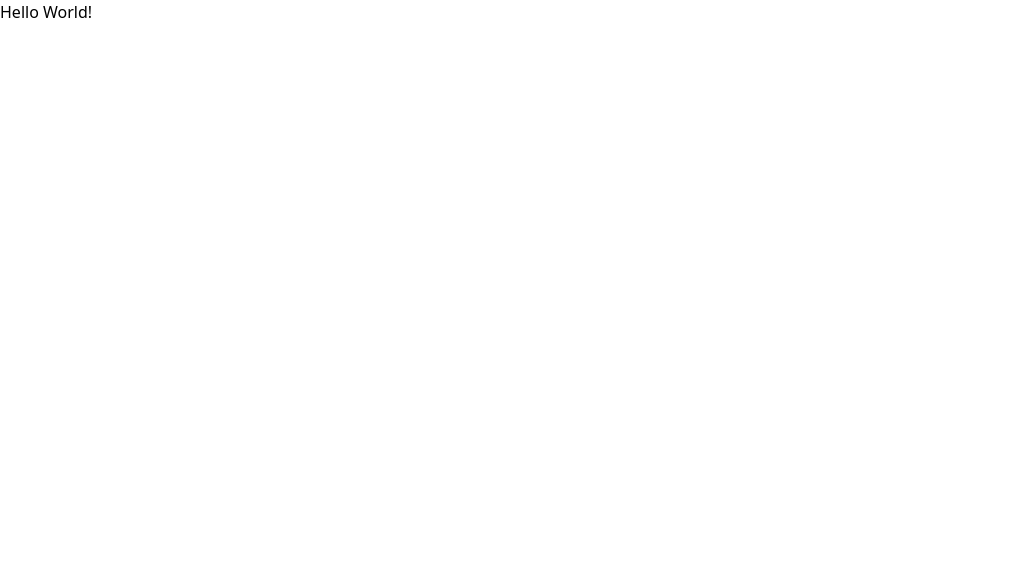
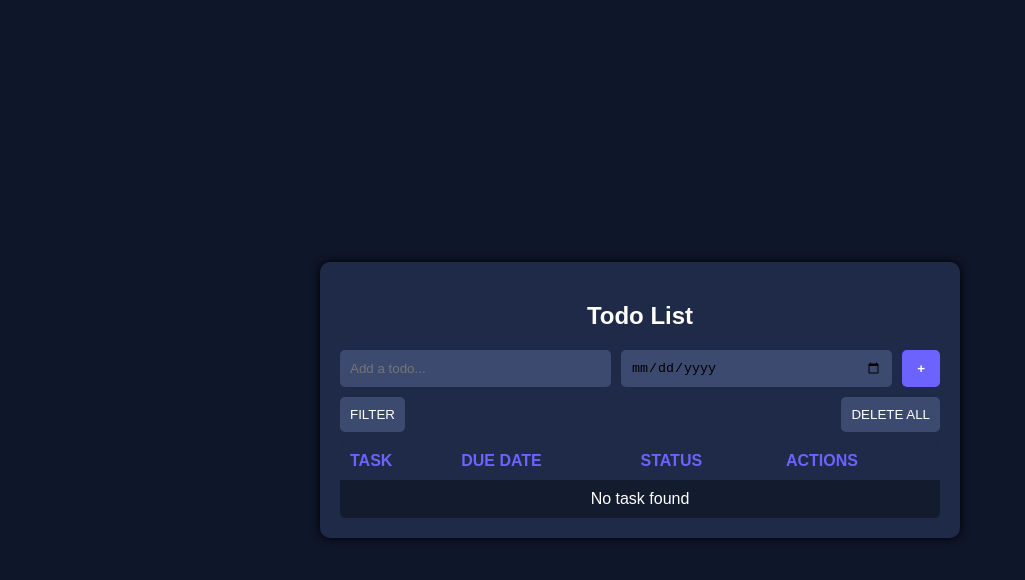
Before and after one commit to Revou-Coding-Camp/codingcamp-04-aug-25-Febsama24, a plain HTML site: page index.html in a window 1280 px wide. Shown: the whole page, without its empty margins (0-1025 px from the left). Drawn offline with nearby package versions, Linux system fonts and the light colour scheme.

Commit message:
finished

```diff
--- a/css/style.css
+++ b/css/style.css
@@ -0,0 +1,99 @@
+body {
+  margin: 0;
+  font-family: Arial, sans-serif;
+  background-color: #0e1629;
+  color: #fff;
+  display: flex;
+  justify-content: center;
+  align-items: center;
+  height: 100vh;
+}
+
+.container {
+  background-color: #1e2a47;
+  padding: 20px;
+  border-radius: 10px;
+  width: 600px;
+  box-shadow: 0 0 10px #000;
+}
+
+h2 {
+  text-align: center;
+  margin-bottom: 20px;
+}
+
+.form {
+  display: flex;
+  gap: 10px;
+  margin-bottom: 10px;
+}
+
+.form input {
+  flex: 1;
+  padding: 10px;
+  border: none;
+  border-radius: 5px;
+  background-color: #3c4a70;
+}
+
+#add-btn {
+  padding: 10px 15px;
+  background-color: #6c63ff;
+  border: none;
+  color: white;
+  font-weight: bold;
+  border-radius: 5px;
+  cursor: pointer;
+}
+
+.actions {
+  display: flex;
+  justify-content: space-between;
+  margin-bottom: 10px;
+}
+
+.actions button {
+  background-color: #3c4a70;
+  border: none;
+  padding: 10px;
+  color: #fff;
+  border-radius: 5px;
+  cursor: pointer;
+}
+
+table {
+  width: 100%;
+  border-collapse: collapse;
+  background-color: #131c2f;
+  border-radius: 5px;
+  overflow: hidden;
+}
+
+table th,
+table td {
+  padding: 10px;
+  text-align: left;
+}
+
+table th {
+  background-color: #1e2a47;
+  color: #6c63ff;
+}
+
+table tr:not(:first-child):hover {
+  background-color: #2a3554;
+}
+
+.status {
+  font-weight: bold;
+}
+
+.delete-btn {
+  color: red;
+  cursor: pointer;
+}
+
+.complete-btn {
+  color: green;
+  cursor: pointer;
+}
--- a/index.html
+++ b/index.html
@@ -1,15 +1,53 @@
 <!DOCTYPE html>
 <html lang="en">
+  <head>
+    <meta charset="UTF-8" />
+    <meta name="viewport" content="width=device-width, initial-scale=1.0" />
+    <title>Coding Camp To Do List RevoU</title>
 
-<head>
-    <meta charset="UTF-8">
-    <meta name="viewport" content="width=device-width, initial-scale=1.0">
-    <title>Document</title>
-    <script src="https://cdn.jsdelivr.net/npm/@tailwindcss/browser@4"></script>
-</head>
+    <!-- css -->
+    <link rel="stylesheet" href="./css/style.css" />
 
-<body>
-    <h1>Hello World!</h1>
-</body>
+  </head>
 
+  <body>
+    <div class="container">
+
+      <!-- Judul -->
+      <h2>Todo List</h2>
+
+      <!-- Form Todo List -->
+      <div class="form">
+        <input type="text" id="task-input" placeholder="Add a todo..." />
+        <input type="date" id="date-input" />
+        <button id="add-btn">+</button>
+      </div>
+
+      <!-- Button Filter and Delete All -->
+      <div class="actions">
+        <button id="filter-btn">FILTER</button>
+        <button id="delete-all-btn">DELETE ALL</button>
+      </div>
+
+      <!-- Tabel Todo List yang sudah di isi -->
+      <table>
+        <thead>
+          <tr>
+            <th>TASK</th>
+            <th>DUE DATE</th>
+            <th>STATUS</th>
+            <th>ACTIONS</th>
+          </tr>
+        </thead>
+        <tbody id="todo-list">
+          <tr>
+            <td colspan="4" style="text-align: center">No task found</td>
+          </tr>
+        </tbody>
+      </table>
+    </div>
+
+    <script src="./js/script.js"></script>
+
+  </body>
 </html>
--- a/js/script.js
+++ b/js/script.js
@@ -0,0 +1,72 @@
+document.addEventListener("DOMContentLoaded", () => {
+  const taskInput = document.getElementById("task-input");
+  const dateInput = document.getElementById("date-input");
+  const addBtn = document.getElementById("add-btn");
+  const filterBtn = document.getElementById("filter-btn");
+  const deleteAllBtn = document.getElementById("delete-all-btn");
+  const todoList = document.getElementById("todo-list");
+
+  let todos = [];
+
+  function renderTodos() {
+    todoList.innerHTML = "";
+
+    if (todos.length === 0) {
+      todoList.innerHTML = `<tr><td colspan="4" style="text-align:center;">No task found</td></tr>`;
+      return;
+    }
+
+    todos.forEach((todo, index) => {
+      const tr = document.createElement("tr");
+      tr.innerHTML = `
+        <td>${todo.task}</td>
+        <td>${todo.date}</td>
+        <td class="status">${todo.completed ? "Completed" : "Pending"}</td>
+        <td>
+          <span class="complete-btn" onclick="toggleComplete(${index})">✔️</span>
+          <span class="delete-btn" onclick="deleteTodo(${index})">🗑️</span>
+        </td>
+      `;
+      todoList.appendChild(tr);
+    });
+  }
+
+  window.toggleComplete = function (index) {
+    todos[index].completed = !todos[index].completed;
+    renderTodos();
+  };
+
+  window.deleteTodo = function (index) {
+    todos.splice(index, 1);
+    renderTodos();
+  };
+
+  addBtn.addEventListener("click", () => {
+    const task = taskInput.value.trim();
+    const date = dateInput.value;
+
+    if (!task || !date) {
+      alert("Task and date are required!");
+      return;
+    }
+
+    todos.push({ task, date, completed: false });
+    taskInput.value = "";
+    dateInput.value = "";
+    renderTodos();
+  });
+
+  deleteAllBtn.addEventListener("click", () => {
+    if (confirm("Are you sure you want to delete all tasks?")) {
+      todos = [];
+      renderTodos();
+    }
+  });
+
+  filterBtn.addEventListener("click", () => {
+    todos = todos.filter((todo) => !todo.completed);
+    renderTodos();
+  });
+
+  renderTodos();
+});
```
